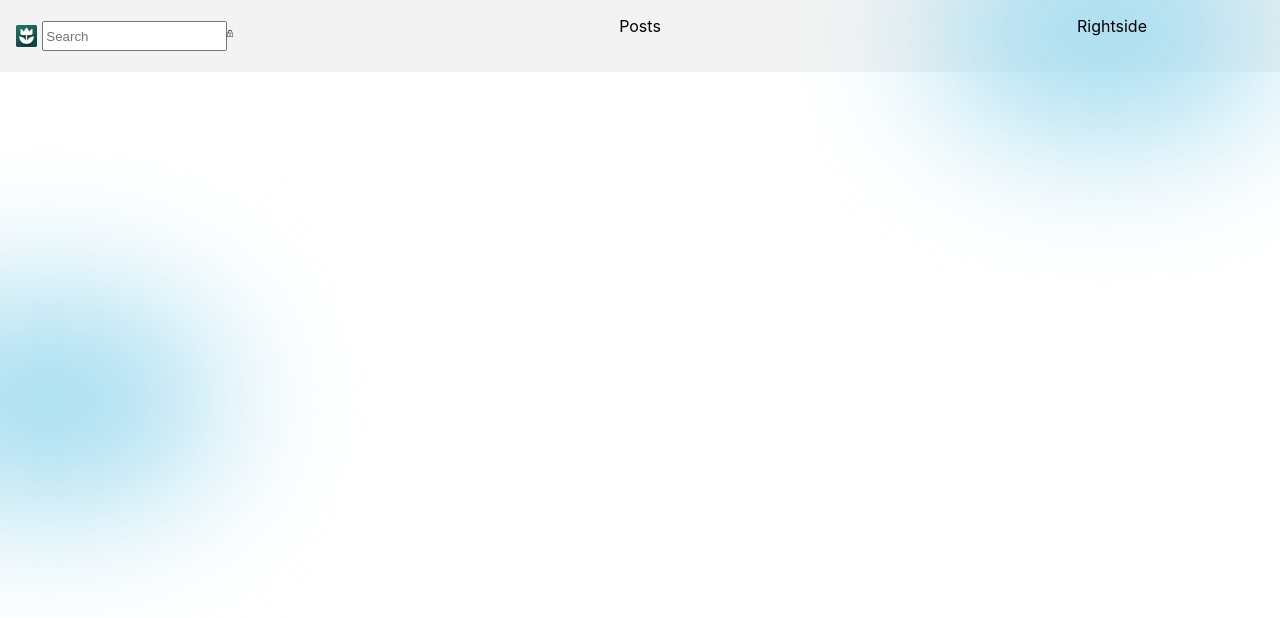
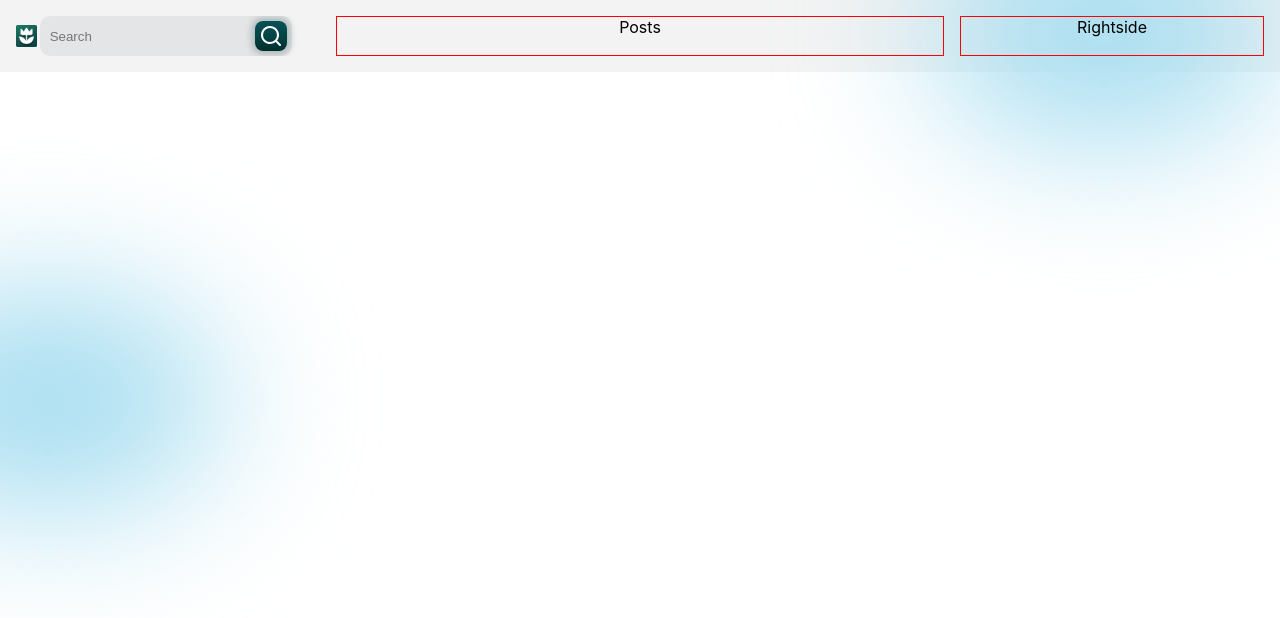
Before and after one commit to MinKhantKyaw5006/CrudAppProject, a React (Create React App) app in the folder socialmediaweb/chrip/: page / in a window 1280 px wide. Shown: the top 618 px of the page. Built offline with nearby package versions, Linux system fonts and the light colour scheme.

Commit message:
Prepare search engine

```diff
--- a/socialmediaweb/chrip/package.json
+++ b/socialmediaweb/chrip/package.json
@@ -3,10 +3,12 @@
   "version": "0.1.0",
   "private": true,
   "dependencies": {
+    "@iconscout/react-unicons": "^2.0.0",
     "@testing-library/jest-dom": "^5.16.5",
     "@testing-library/react": "^13.4.0",
     "@testing-library/user-event": "^13.5.0",
     "react": "^18.2.0",
+    "react-bootstrap": "^2.7.2",
     "react-dom": "^18.2.0",
     "react-scripts": "5.0.1",
     "web-vitals": "^2.1.4"
--- a/socialmediaweb/chrip/src/components/profileSide/LogoUse/Logo.css
+++ b/socialmediaweb/chrip/src/components/profileSide/LogoUse/Logo.css
@@ -17,6 +17,7 @@
 .LogoUse {
     display: flex;
     align-items: center;
+    gap: 0.15rem;
   }
 
   .LogoUse img {
@@ -26,9 +27,78 @@
 
   .Search {
     display: flex;
-    /* background-color: var(--inputColor); */
-    border-radius: 2px;
+    background-color: var(--inputColor);
+    border-radius: 10px;
     padding: 5px;
     height: 30px;
 
+
   }
+
+
+  .Search input {
+    border: 1px solid #ccc;
+    border-radius: 5px;
+    padding: 5px;
+    width: 200px;
+
+
+    background-color: transparent;
+    border: none;
+    outline: none;
+
+  }
+
+ .searchIcon {
+    display: flex;
+    align-items: center;
+    justify-content: center;
+    background: linear-gradient(rgb(7, 81, 88),rgb(4, 68, 68),rgb(3, 45, 45));
+    border-radius: 8px;
+    padding: 4px;
+    color: white;
+    box-shadow: 0 0 7px 3px rgba(31, 72, 79, 0.3);
+ }
+
+ .searchIcon:hover{
+    cursor: pointer;
+ }
+
+
+
+/* .LogoUse {
+    display: flex;
+    align-items: center;
+}
+
+.LogoUse img {
+    max-width: 7%;
+    height: auto;
+}
+
+.Search {
+    border-radius: 20px;
+    margin-left: 10px;
+}
+
+.Search input {
+    background-color: var(--inputColor);
+    border: none;
+    border-radius: 20px;
+}
+
+.Search .input-group-text {
+    background-color: var(--inputColor);
+    border: none;
+    border-radius: 20px;
+    color: var(--primaryColor);
+}
+
+.searchIcon {
+    display: flex;
+    justify-content: center;
+    align-items: center;
+    margin-left: 10px;
+    font-size: 2rem;
+  }
+   */
--- a/socialmediaweb/chrip/src/components/profileSide/LogoUse/Logo.js
+++ b/socialmediaweb/chrip/src/components/profileSide/LogoUse/Logo.js
@@ -1,8 +1,8 @@
 import React from 'react';
 import gardenmate from '../../../img/gardenmate.png';
-import searchicon from '../../../img/search.png';
+import searchicon from '../../../img/searchicon.png';
 import './Logo.css';
-
+import { UilSearch } from '@iconscout/react-unicons';
 
 function Logo() {
   return (
@@ -12,7 +12,8 @@ function Logo() {
     <div className='Search'>
         <input type='text' placeholder='Search'/>
         <div className='searchIcon'>
-          <img src={searchicon} alt='Search' />
+          <UilSearch/>
+
         </div>
       </div>
 
@@ -21,3 +22,31 @@ function Logo() {
 }
 
 export default Logo;
+
+
+// import React from 'react';
+// import { Icon } from '@iconscout/react-unicons';
+// import gardenmate from '../../../img/gardenmate.png';
+// import searchicon from '../../../img/searchicon.png';
+// import { InputGroup, FormControl, Button } from 'react-bootstrap';
+// import './Logo.css';
+
+// function Logo() {
+//     return (
+//         <div className='LogoUse'>
+//             <img src={gardenmate} alt="" />
+
+//             <InputGroup className='Search'>
+//                 <FormControl
+//                     placeholder='Search'
+//                     aria-label='Search'
+//                 />
+//                 <Button variant="light" className='searchButton'>
+//                     <Icon icon={searchicon} size={20} />
+//                 </Button>
+//             </InputGroup>
+//         </div>
+//     );
+// }
+
+// export default Logo;
--- a/socialmediaweb/chrip/src/components/profileSide/ProfileSide.css
+++ b/socialmediaweb/chrip/src/components/profileSide/ProfileSide.css
@@ -1,9 +1,17 @@
-.ProfileSide {
+/* .ProfileSide {
     grid-column-start: 1;
     grid-column-end: 2;
-    /* border: 1px solid red; */
+    border: 1px solid red;
 
-  }
+  } */
+
+.ProfileSide {
+    display: flex;
+    flex-direction: column;
+    gap: 1rem;
+    align-items: center;
+    overflow: auto;
+}
 
 
   /* .ProfileSide{
--- a/socialmediaweb/chrip/src/pages/home/Home.css
+++ b/socialmediaweb/chrip/src/pages/home/Home.css
@@ -17,12 +17,12 @@
     grid-column-start: 2;
     grid-column-end: 3;
     text-align: center;
-    /* border: 1px solid red; */
+    border: 1px solid red;
   }
 
   .RightSide {
     grid-column-start: 3;
     grid-column-end: 4;
     text-align: center;
-    /* border: 1px solid red; */
+    border: 1px solid red;
   }
```
Also changed, not shown: socialmediaweb/chrip/src/img/searchicon.png (added), 1 other file (tests, documents, lock files or other folders).
